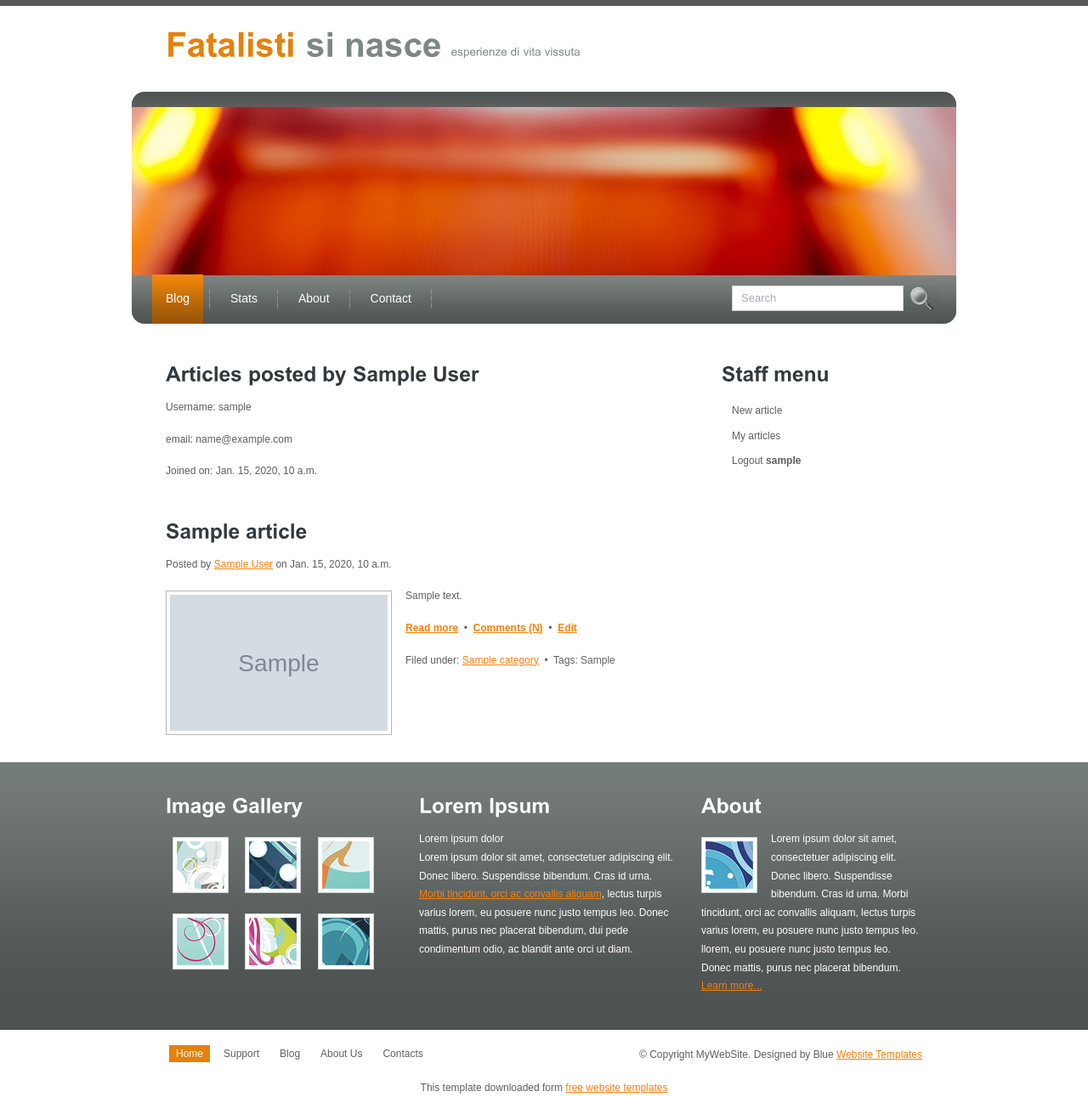
After one commit to pynchia/blogger, a Django app: page /blog/authorarticles/1/ in a window 1280 px wide. The commit adds this page. Shown: the whole page at 85% size. Run offline with Django 3.2, Linux system fonts and the light colour scheme; tables that the repository leaves empty hold one stand-in row (values such as "Sample post"); grey boxes marked "Sample" are stand-in pictures.

Commit message:
now showing the articles posted by an author, using the same html

```diff
--- a/blog/models.py
+++ b/blog/models.py
@@ -17,6 +17,7 @@ class Article(models.Model):
     author = models.ForeignKey(User, editable=False)
     published_on = models.DateTimeField(auto_now_add=True, editable=False)
     categories = models.ManyToManyField(Category,
+                                        related_name='articles',
                                         help_text='as many as necessary')
     title = models.CharField(max_length=128,
                              help_text='concise but useful')
--- /dev/null
+++ b/blog/templates/blog/articles.html
@@ -0,0 +1,43 @@
+{% for article in object_list %}
+	<div class="article">
+		<h2>{{ article.title }}</h2>
+		<div class="clr"></div>
+		<p>Posted by <a href="{% url 'blog:authorarticles' pk=article.author.id %}">{{ article.author.first_name }}&nbsp{{ article.author.last_name }}</a>
+		 on {{ article.published_on }}
+		</p>
+		<img src="{{ article.image.url }}" width="256" height="160" alt="" class="fl">
+		<p>{{ article.body|truncatewords:100 }}</p>
+		<p>
+		 <a href="#" class="obg"><strong>Read more</strong></a>
+	       	 <span>&nbsp;&bull;&nbsp;</span>
+		 <a href="#" class="obg"><strong>Comments (N)</strong></a>
+		 {% if article.author == user %}
+		  <span>&nbsp;&bull;&nbsp;</span>
+		  <a href="#"><strong>Edit</strong></a>
+		 {% endif %}
+		</p>
+		<p>
+		 Filed under:
+		 {% for categ in article.categories.all %}
+			<a href="#">{{ categ|capfirst }}</a>
+		 {% endfor %}
+		 <span>&nbsp;&bull;&nbsp;</span>
+		 Tags: {{ article.tags }}
+		</p>
+		<div class="clr"></div>
+		<div class="clr"></div>
+	</div>
+{% endfor %}
+{% if page_obj.paginator.num_pages > 1 %}
+<div class="pagination">
+Archive:
+ {% if page_obj.has_previous %}
+  <a href="?page=1" class="page">latest</a>
+  <a href="?page={{ page_obj.previous_page_number }}" class="page">younger</a>
+ {% endif %}
+ {% if page_obj.has_next %}
+  <a href="?page={{ page_obj.next_page_number }}" class="page">older</a>
+  <a href="?page={{ page_obj.paginator.num_pages }}" class="page">oldest</a>
+ {% endif %}
+</div>
+{% endif %}
--- /dev/null
+++ b/blog/templates/blog/authorarticles.html
@@ -0,0 +1,12 @@
+{% extends "base.html" %}
+{% block nav_blog %}class="active"{% endblock %}
+{% block mainbar %}
+<div class="article">
+	<h2>Articles posted by {{ author.first_name }}&nbsp{{ author.last_name }}</h2>
+	 <p>Username: {{ author.username }}</p>
+	 <p>email: {{ author.email }}</p>
+	 <p>Joined on: {{ author.date_joined }}</p>
+</div>
+<div class="clr"></div>
+{% include "blog/articles.html" %}
+{% endblock %}
--- a/blog/urls.py
+++ b/blog/urls.py
@@ -15,9 +15,9 @@ urlpatterns = [
     url(r'^contact/$',
         views.ContactView.as_view(),
         name='contact'),
-    url(r'^userarticles/$',
+    url(r'^authorarticles/(?P<pk>\d+)/$',
         views.AuthorArticlesView.as_view(),
-        name='userarticles'),
+        name='authorarticles'),
     url(r'^createarticle/$',
         login_required(views.CreateArticleView.as_view()),
         name='createarticle'),
--- a/blog/views.py
+++ b/blog/views.py
@@ -1,14 +1,33 @@
 from django.core.urlresolvers import reverse_lazy
 from django.views.generic import ListView, TemplateView, FormView, CreateView
 from django.views.generic.detail import SingleObjectMixin
+from django.contrib.auth.models import User
 from . import forms, models
 
 
 class BlogView(ListView):
+    # model = models.Article
+    queryset = models.Article.objects.order_by('-published_on')
     template_name = "blog/blog.html"
-    model = models.Article
-    queryset = models.Article.objects.order_by('-published_on')
     paginate_by = models.Article.NUM_ARTICLES_IN_PAGE
+
+
+class AuthorArticlesView(SingleObjectMixin, ListView):
+    # model = models.Article
+    template_name = "blog/authorarticles.html"
+    paginate_by = models.Article.NUM_ARTICLES_IN_PAGE
+
+    def get(self, request, *args, **kwargs):
+        self.object = self.get_object(queryset=User.objects.all())
+        return super(AuthorArticlesView, self).get(request, *args, **kwargs)
+
+    def get_queryset(self):
+        return self.object.article_set.order_by('-published_on')
+
+    def get_context_data(self, **kwargs):
+        context = super(AuthorArticlesView, self).get_context_data(**kwargs)
+        context['author'] = self.object
+        return context
 
 
 class StatsView(TemplateView):
@@ -29,10 +48,6 @@ class ContactView(FormView):
         return super(ContactView, self).form_valid(form)
 
 
-class AuthorArticlesView(SingleObjectMixin, ListView):
-    template_name = "blog/userarticles.html"
-
-
 class CreateArticleView(CreateView):
     form_class = forms.ArticleForm
     template_name = "blog/createarticle.html"
--- a/templates/base.html
+++ b/templates/base.html
@@ -52,7 +52,7 @@
 	    <a href="{% url 'blog:createarticle' %}">New article</a>
 	   </li>
 	   <li>
-	    <a href="{% url 'blog:userarticles' %}">My articles</a>
+	    <a href="{% url 'blog:authorarticles' pk=user.id %}">My articles</a>
 	   </li>
 	   <li>
 	   <a href="{% url 'logout' %}">Logout <strong>{{ user }}</strong></a>
```
Also changed, not shown: blog/templates/blog/blog.html (+1 -41 lines).
